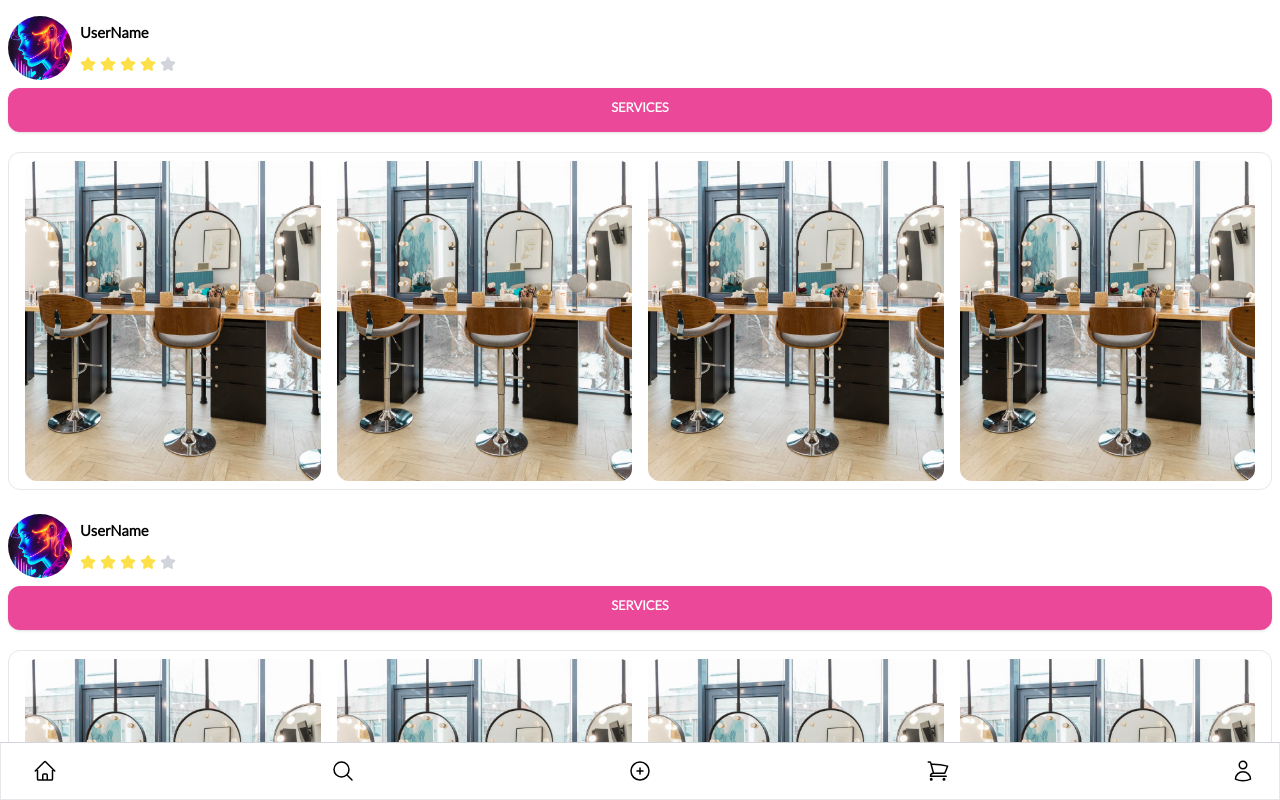
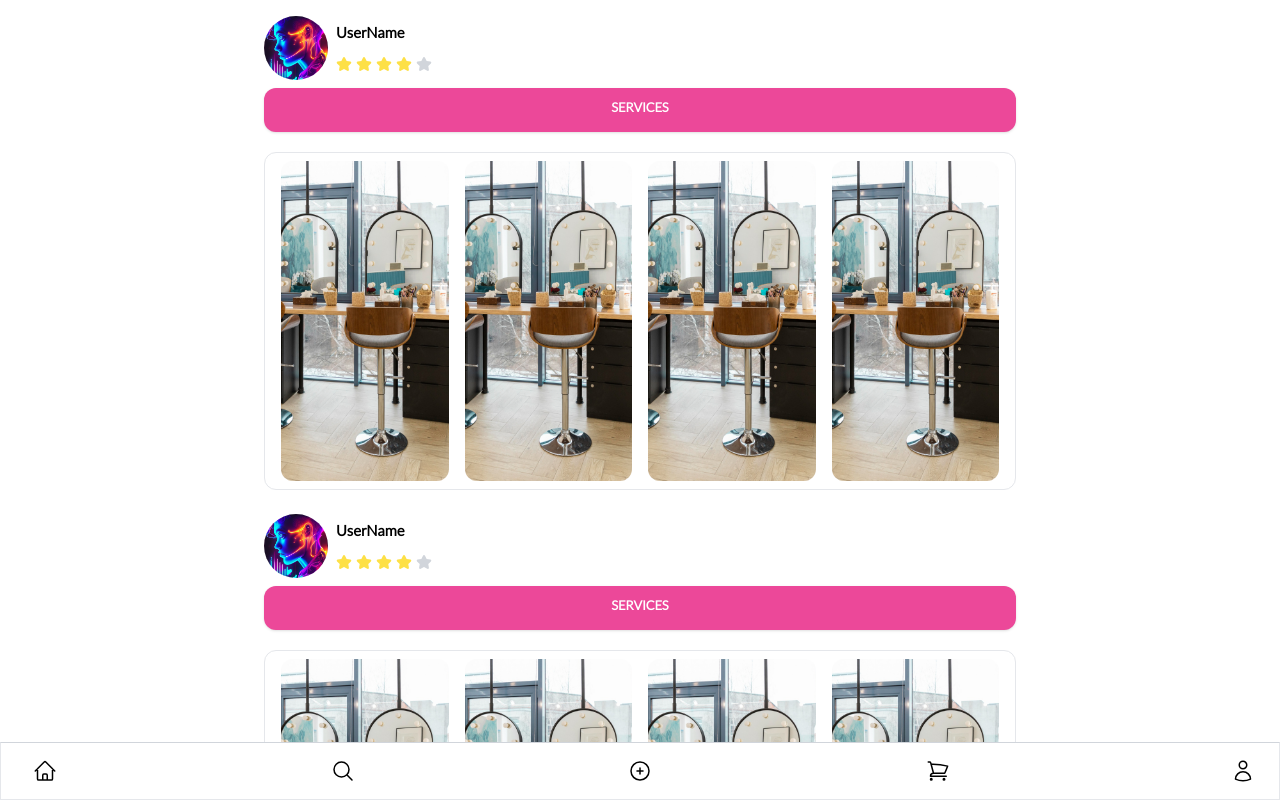
Before and after one commit to AbolfazlMarzban/beautyno-pwa, a React (Create React App) app: page / in a window 1280 px wide. Shown: the top 800 px of the page. Built offline with nearby package versions, Linux system fonts and the light colour scheme.

Commit message:
abol 1402-8-27

```diff
--- a/src/components/Cart/cart.jsx
+++ b/src/components/Cart/cart.jsx
@@ -3,9 +3,9 @@
 
 export default function Cart({}){
     return(
-        <div className='flex flex-col w-full h-full justify-center'>
+        <div className='flex flex-col w-full h-full items-center justify-center'>
 
-        <div className='w-full flex flex-col items-center justify-center'>
+        <div className='w-full max-w-3xl flex flex-col items-center justify-center'>
             <div>
             <h2 className="text-xl font-bold">Cart</h2>
             </div>
--- a/src/components/home/homePage.jsx
+++ b/src/components/home/homePage.jsx
@@ -2,8 +2,8 @@
 import HomeServices from './homeServices'
 export default function HomePage({}){
     return(
-        <div className='flex flex-col h-full'>
-        <div className="w-full">
+        <div className='flex flex-col items-center h-full'>
+        <div className="w-full max-w-3xl">
           <HomeServices />
           </div>
           <div className="w-full">
--- a/src/components/user/userPage.jsx
+++ b/src/components/user/userPage.jsx
@@ -5,9 +5,9 @@
 
 export default function UserPage() {
   return (
-    <div className='flex flex-col h-full'>
+    <div className='flex flex-col items-center h-full'>
 
-    <div className='w-full flex flex-col'>
+    <div className='w-full max-w-3xl flex flex-col'>
         <UserHead />
         <hr></hr>
         <UserGallery />
```
